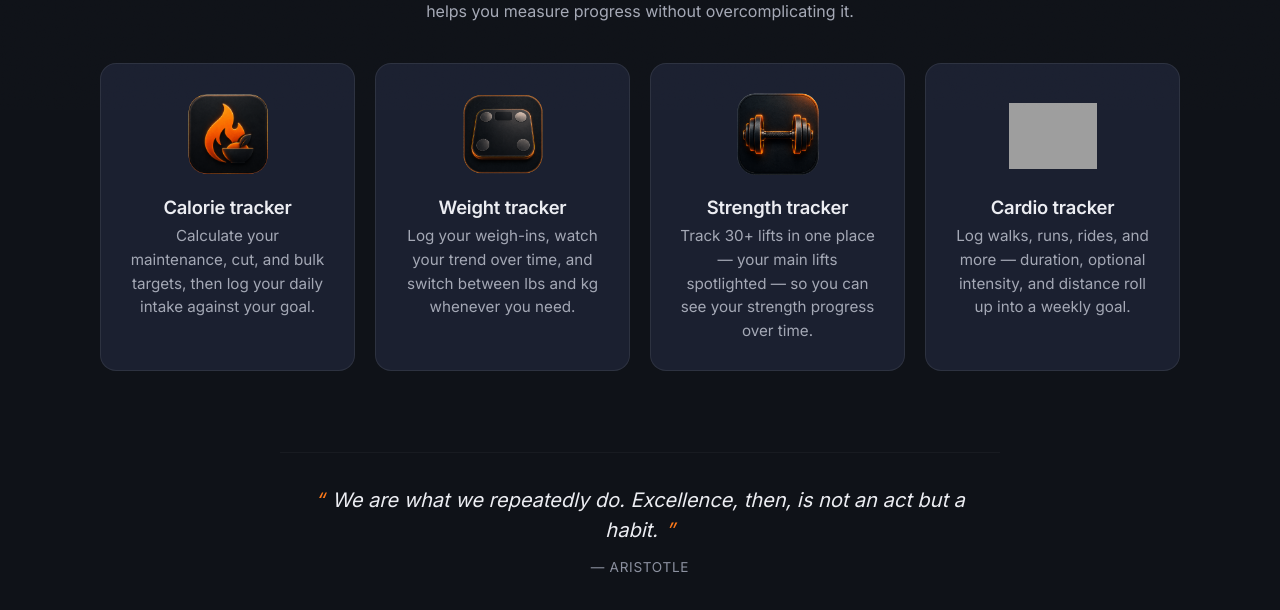
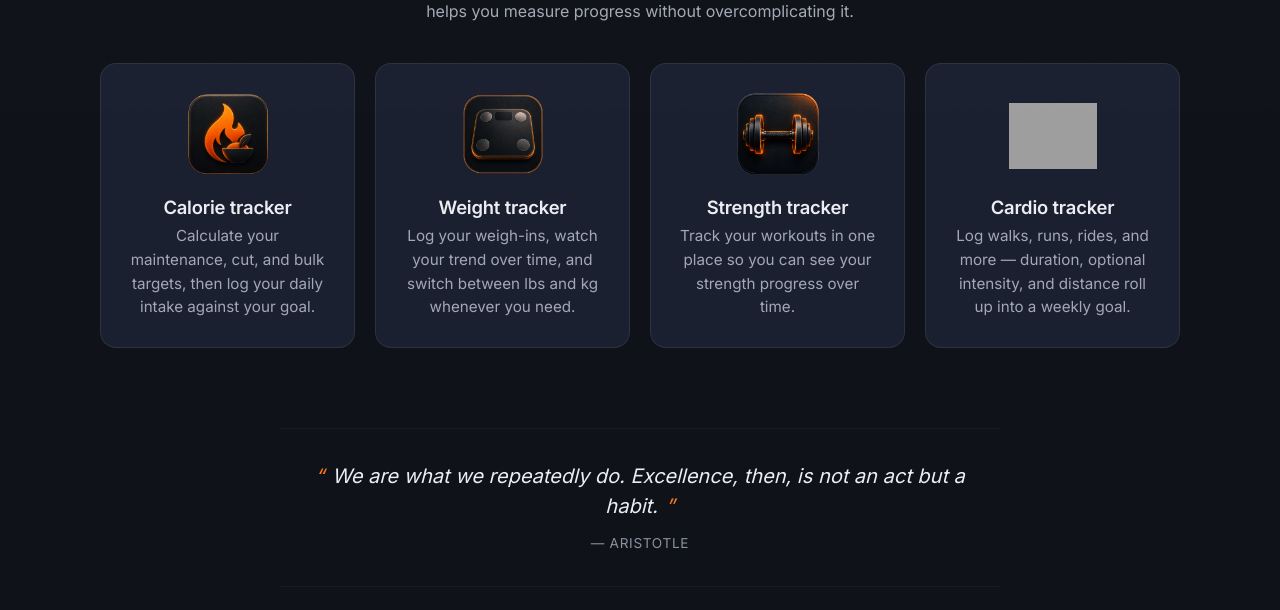
Before and after one commit to bkreager1/fitness_hub, a PHP site: page /fitness_hub/ in a window 1280 px wide. Shown: the part 690-1300 px from the top of the page. Run offline with PHP 8.4, Linux system fonts and the light colour scheme; some libraries are stand-ins or nearby versions; grey boxes are pictures that could not be loaded.

Commit message:
Reword home/about strength blurbs without a lift count
The "30+ lifts" figure read oddly against the rest of the voice. Home
now says "track your workouts," About "track your lifts across every
muscle group" — same breadth signal, no number.

```diff
--- a/app/views/pages/about.php
+++ b/app/views/pages/about.php
@@ -54,8 +54,8 @@
                      src="<?= asset('images/strengthlogo.png') ?>"
                      alt="" width="88" height="88">
                 <h3>Strength</h3>
-                <p>Track 30+ lifts across every muscle group with weight
-                   and reps — your main lifts spotlighted on the dashboard.
+                <p>Track your lifts across every muscle group with weight
+                   and reps — the main ones spotlighted on the dashboard.
                    The chart estimates your one-rep max so progress is
                    easier to compare across rep ranges.</p>
             </article>
--- a/app/views/pages/home.php
+++ b/app/views/pages/home.php
@@ -154,9 +154,8 @@
                      src="<?= asset('images/strengthlogo.png') ?>"
                      alt="" width="88" height="88">
                 <h3>Strength tracker</h3>
-                <p>Track 30+ lifts in one place — your main lifts
-                   spotlighted — so you can see your strength progress
-                   over time.</p>
+                <p>Track your workouts in one place so you can see your
+                   strength progress over time.</p>
             </a>
 
             <a class="feature-card" href="<?= e($href('cardio')) ?>"
```
